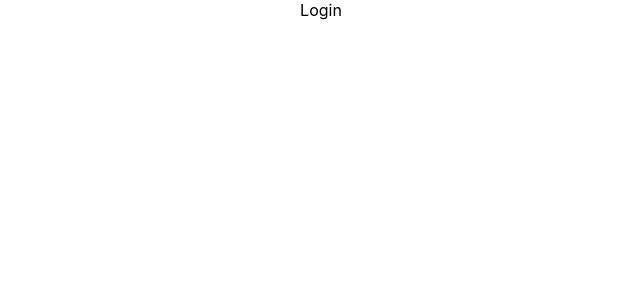
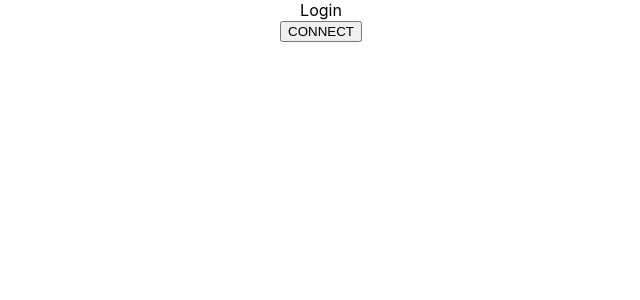
Before and after one commit to AryanKhubchandani/agrisure, a React (Create React App) app in the folder frontend/: page /login in a window 1280 px wide. Shown: the top 300 px of the page, without its empty margins (319-959 px from the left). Built offline with nearby package versions, Linux system fonts and the light colour scheme.

Commit message:
feat: basic login page

```diff
--- a/frontend/src/Components/Login/Login.js
+++ b/frontend/src/Components/Login/Login.js
@@ -1,7 +1,16 @@
 import react from "react";
 
 const Login = () => {
-  return <div>Login</div>;
+  return (
+    <div>
+      <div>Login</div>
+      <div>
+        <div>
+          <button>CONNECT</button>
+        </div>
+      </div>
+    </div>
+  );
 };
 
 export default Login;
```
